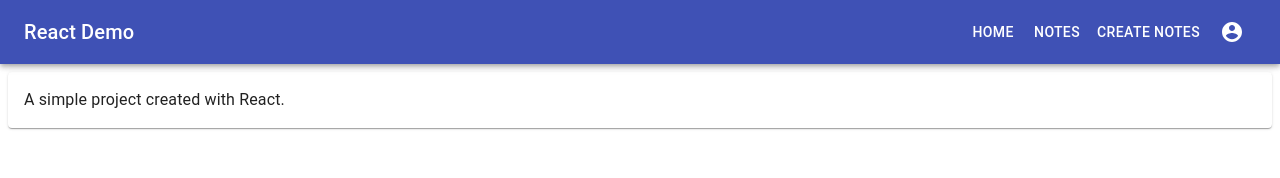
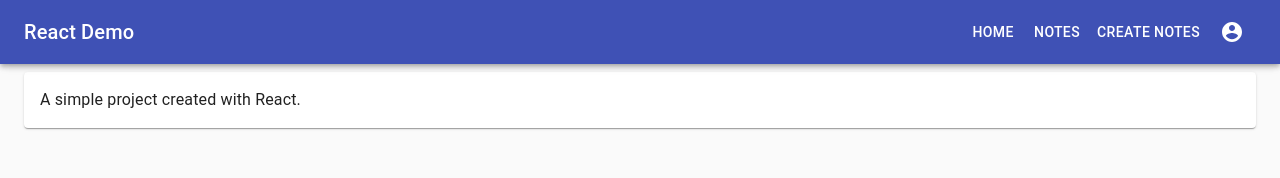
Before and after one commit to kulcsarrudolf/ReactDemo, a React (Create React App) app: page /notes in a window 1280 px wide. Shown: the top 178 px of the page. Built offline with nearby package versions, Linux system fonts and the light colour scheme.

Commit message:
Material UI Update

```diff
--- a/src/components/App.jsx
+++ b/src/components/App.jsx
@@ -1,11 +1,15 @@
 import Navbar from "./Navbar";
 import Main from "./Main";
+import { Container, CssBaseline } from "@material-ui/core";
 
 function App() {
     return (
         <>
-            <Navbar />
-            <Main />
+            <CssBaseline />
+            <Container>
+                <Navbar />
+                <Main />
+            </Container>
         </>
     );
 }
```
